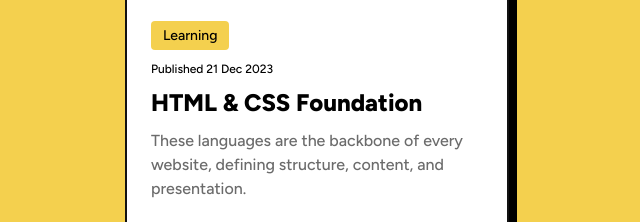
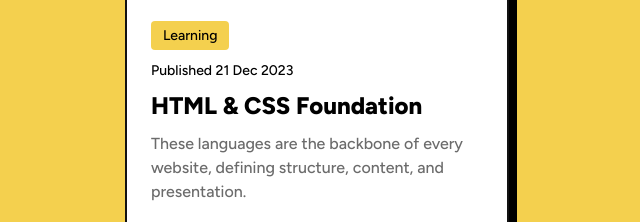
Before and after one commit to uj-ujjawal/frontend_mentor, a plain HTML site: page blog-preview-card-main/index.html in a window 1280 px wide. Shown: the part 341-563 px from the top of the page, 323-963 px from the left. Drawn offline with Linux system fonts and the light colour scheme.

Commit message:
fix: add missing active state and adjust font-size

```diff
--- a/blog-preview-card-main/styles.css
+++ b/blog-preview-card-main/styles.css
@@ -71,8 +71,11 @@ body {
 .title {
   font-size: 2rem;
   font-weight: var(--fw-extra-bold);
+  cursor: pointer;
 }
-
+.title:hover {
+  color: var(--yellow);
+}
 .tags,
 .published_date,
 .title {
@@ -151,10 +154,12 @@ body {
   .title {
     font-size: 2.4rem;
   }
-  .tags {
+  .tags,
+  .published_date {
     font-size: 1.4rem;
     font-weight: var(--fw-medium);
   }
+
   .content {
     font-size: 1.6rem;
   }
```
